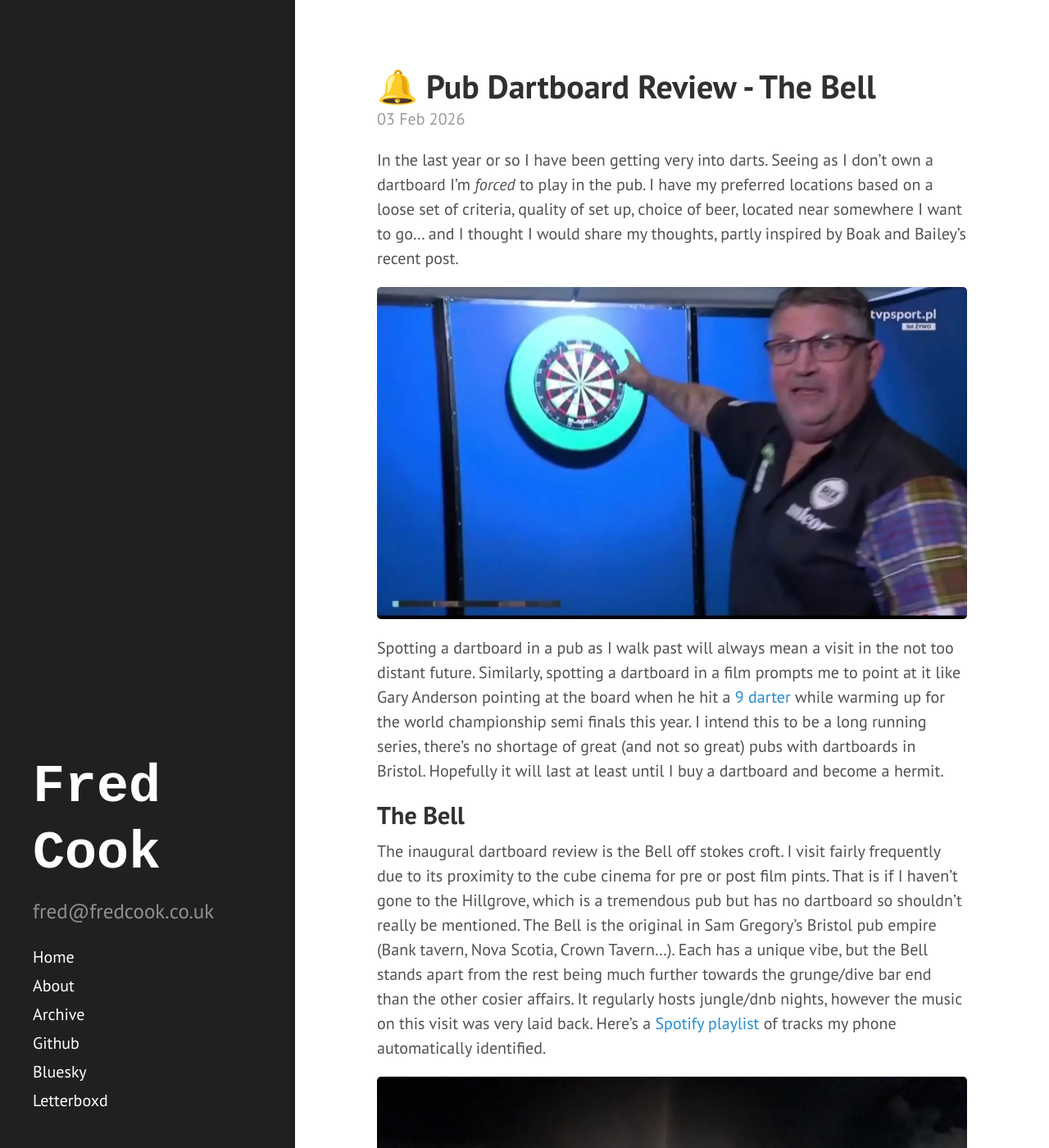
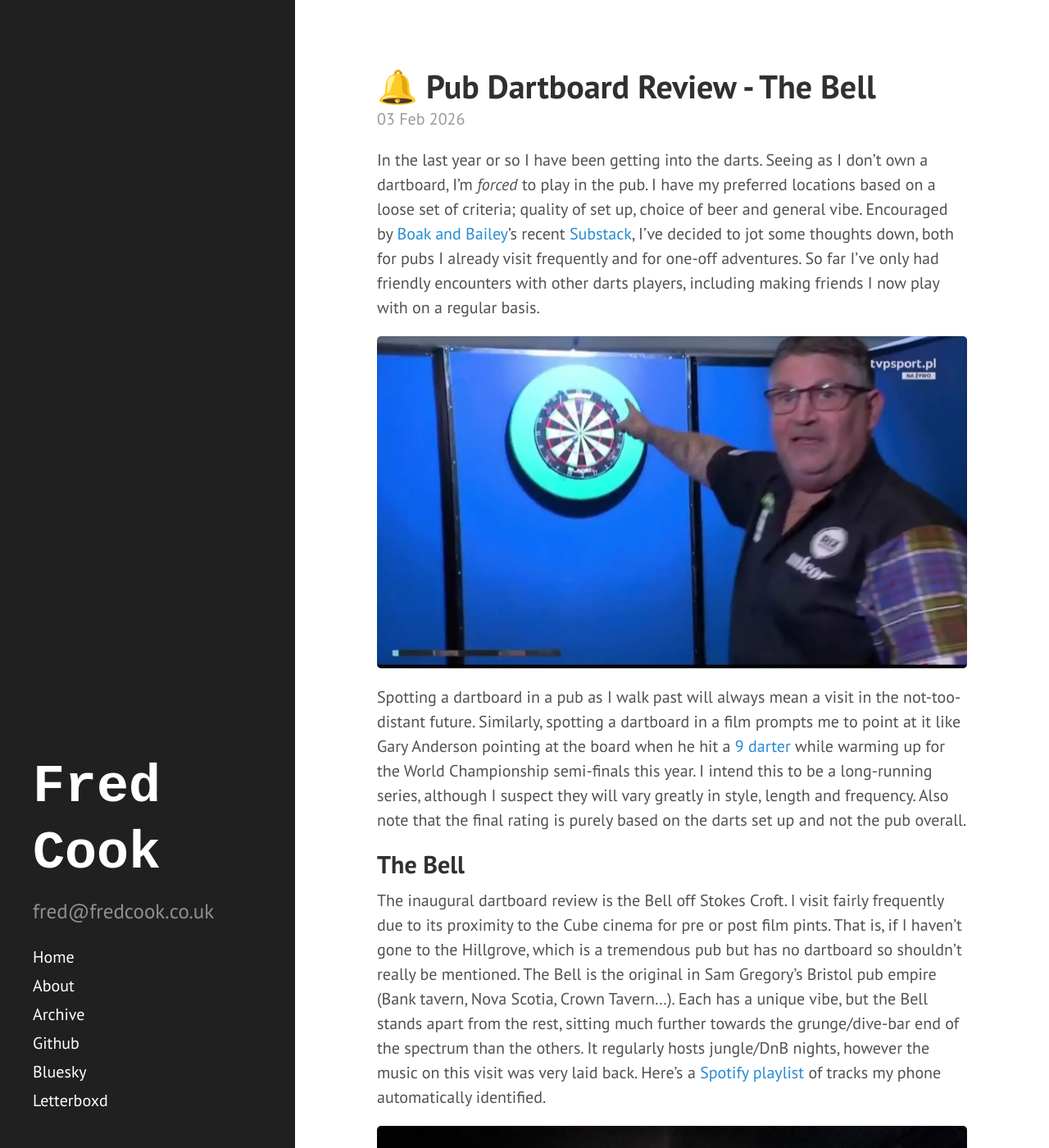
Before and after one commit to fred-cook/website, a Jekyll site: the page built from _posts/2026-02-03-The-Bell.md, in a window 1280 px wide and 1400 px high. Shown: the whole window at 82% size. Built offline with Jekyll 4.4.1, drawn with Linux system fonts in a browser that asks for light colours; some of the changed text lies outside the part shown.

Commit message:
tidying typos

```diff
--- a/_posts/2026-02-03-The-Bell.md
+++ b/_posts/2026-02-03-The-Bell.md
@@ -1,33 +1,33 @@
 ---
 layout: post
 title: 🔔 Pub Dartboard Review - The Bell
-tags: darts pub
+tags: darts pub dartboard-review
 ---
 
-In the last year or so I have been getting very into darts. Seeing as I don’t own a dartboard I’m *forced* to play in the pub. I have my preferred locations based on a loose set of criteria, quality of set up, choice of beer, located near somewhere I want to go… and I thought I would share my thoughts, partly inspired by Boak and Bailey’s recent post.
+In the last year or so I have been getting into the darts. Seeing as I don’t own a dartboard, I’m *forced* to play in the pub. I have my preferred locations based on a loose set of criteria; quality of set up, choice of beer and general vibe. Encouraged by [Boak and Bailey](https://boakandbailey.com/)’s recent [Substack](https://boakandbailey.substack.com/p/you-should-start-writing-about-beer), I've decided to jot some thoughts down, both for pubs I already visit frequently and for one-off adventures. So far I've only had friendly encounters with other darts players, including making friends I now play with on a regular basis.
 
 ![A picture of Gary Anderson pointing at the dartboard with a look of shock](/images/the-bell/gary_anderson.webp)
 
-Spotting a dartboard in a pub as I walk past will always mean a visit in the not too distant future. Similarly, spotting a dartboard in a film prompts me to point at it like Gary Anderson pointing at the board when he hit a [9 darter](https://www.youtube.com/shorts/QaKV_6R4jHg?feature=share) while warming up for the world championship semi finals this year. I intend this to be a long running series, there’s no shortage of great (and not so great) pubs with dartboards in Bristol. Hopefully it will last at least until I buy a dartboard and become a hermit.
+Spotting a dartboard in a pub as I walk past will always mean a visit in the not-too-distant future. Similarly, spotting a dartboard in a film prompts me to point at it like Gary Anderson pointing at the board when he hit a [9 darter](https://www.youtube.com/shorts/QaKV_6R4jHg?feature=share) while warming up for the World Championship semi-finals this year. I intend this to be a long-running series, although I suspect they will vary greatly in style, length and frequency. Also note that the final rating is purely based on the darts set up and not the pub overall.
 
 ## The Bell
 
-The inaugural dartboard review is the Bell off stokes croft. I visit fairly frequently due to its proximity to the cube cinema for pre or post film pints. That is if I haven’t gone to the Hillgrove, which is a tremendous pub but has no dartboard so shouldn't really be mentioned. The Bell is the original in Sam Gregory’s Bristol pub empire (Bank tavern, Nova Scotia, Crown Tavern…). Each has a unique vibe, but the Bell stands apart from the rest being much further towards the grunge/dive bar end than the other cosier affairs. It regularly hosts jungle/dnb nights, however the music on this visit was very laid back. Here's a [Spotify playlist](https://open.spotify.com/playlist/5ZhZTeCsXvDrzurEgGkuKM?si=64edc31505294b56) of tracks my phone automatically identified.
+The inaugural dartboard review is the Bell off Stokes Croft. I visit fairly frequently due to its proximity to the Cube cinema for pre or post film pints. That is, if I haven’t gone to the Hillgrove, which is a tremendous pub but has no dartboard so shouldn't really be mentioned. The Bell is the original in Sam Gregory’s Bristol pub empire (Bank tavern, Nova Scotia, Crown Tavern…). Each has a unique vibe, but the Bell stands apart from the rest, sitting much further towards the grunge/dive-bar end of the spectrum than the others. It regularly hosts jungle/DnB nights, however the music on this visit was very laid back. Here's a [Spotify playlist](https://open.spotify.com/playlist/5ZhZTeCsXvDrzurEgGkuKM?si=64edc31505294b56) of tracks my phone automatically identified.
 
 ![A not very good exterior photo of the Bell at night, with a couple of shady characters loitering outside](/images/the-bell/the-bell.jpg)
 
-This visit was before a screening of [Strongroom](https://letterboxd.com/film/strongroom/) (which [features a dartboard](https://letterboxd.com/fuverdred/list/films-with-dartboards/)) in the cube. I had a pint of Guinness which was immaculately poured (and in a nice clean glass the Krennmairs will be delighted to hear) however, I’m not qualified to review Guinness, only dartboards. I was also interested to see they had two old speckled hens (distinctive and golden) on cask, both of which I sampled although one was during the post-film discussion. I’ve only ever had it bottled, and the golden ale tasted exactly like the bottled variety to me, I’ll leave it to the beer nerds to tell me if that’s expected.
+This visit was before a screening of [Strongroom](https://letterboxd.com/film/strongroom/) (which [features a dartboard](https://letterboxd.com/fuverdred/list/films-with-dartboards/)) in the Cube. I had a pint of Guinness which was immaculately poured (and in a nice clean glass the Krennmairs will be delighted to hear) however, I’m not qualified to review Guinness, only dartboards. I was also interested to see they had two Old Speckled Hens (Distinctive and Golden) on cask, both of which I sampled although one was during the post-film discussion where no darts took place. I’ve only ever had it bottled, and the golden ale tasted exactly like the bottled variety to me. I’ll leave it to the beer nerds to tell me if that’s expected.
 
 ![A plaque stating that perfect Guinness draft is poured in this establishment](/images/the-bell/perfect_guinness.jpg)
 
-Finally to the dartboard itself, which is tucked away in a poorly lit corner behind the bar in the back room. The board itself is a decent quality, if a little aged, Winmau blade 6. Although from the damage to the surrounding cupboard the longevity of the board may be due to a large proportion of darts missing the target altogether. In the lingo these are known as carpentry darts.
+Finally, the dartboard itself, which is tucked away in a poorly lit corner behind the bar in the back room. The board itself is a decent-quality, if a little aged, Winmau Blade 6. From the damage to the surrounding cupboard the longevity of the board may be due to a large proportion of darts missing the target altogether. In the lingo these are known as carpentry darts.
 
 ![A picture of the dartboard in the Bell. The board is in decent nick, but the cupboard it's in is riddled with quite large holes from very wide of the mark arrows. There is a beam above the oche which also has significant dart damage](/images/the-bell/board.jpg)
 
-However the oche leaves much to be desired, there is no line marked, just a series of wobbly scratches in the floor. There’s also a low beam halfway along the oche, which is hard to avoid when aiming for tops, even for a short arse like me. Judging by the damage to the beam I’m not the only one having the issue.
+However, the oche leaves much to be desired, there is no line marked, just a series of wobbly scratches in the floor. There’s also a low beam halfway along the oche, which is hard to avoid when aiming for tops, even for a short arse like me. Judging by the damage to the beam I’m not the only one having the issue.
 
 ![A picture of the actual line of the oche. This is several hard to see squiggly lines scratched into the floor perpendicular to the floorboards](/images/the-bell/oche.jpg)
 
-All in all I love my trips to the Bell, if there's nothing interesting on cask I know there will be a decent pint of Guinness, as well as a choice of stalwarts from local breweries such as joy of the sesh. However, the dartboard is definitely more of a practice board, more suited to games of round the clock or just trying to hammer the bullseye, rather than proper games of 501.
+All in all, I love my trips to the Bell, if there's nothing interesting on cask I know there will be a decent pint of Guinness, as well as a choice of stalwarts from local breweries such as Joy of the Sesh. However, the dartboard is definitely more of a practice board, more suited to games of round-the-clock or just trying to hammer the bullseye, rather than proper games of 501.
 
 ### Final Rating: 5/10
```
